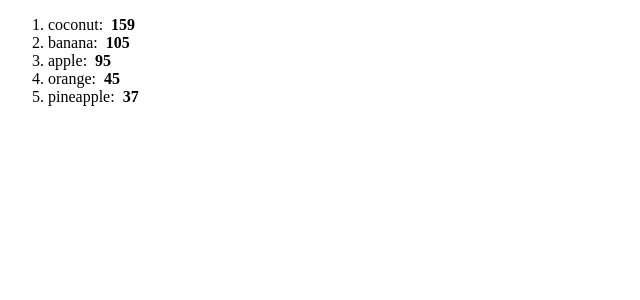
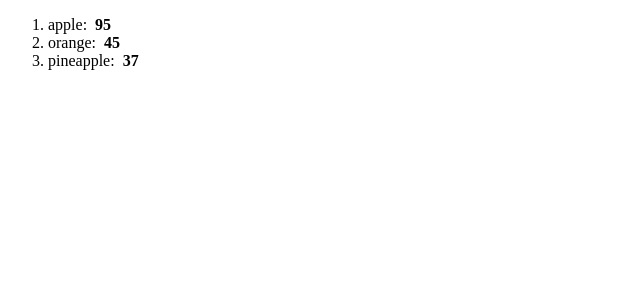
Before and after one commit to Daddanoy/react-course, a React (Vite) app in the folder my-react-ap/: page / in a window 1280 px wide. Shown: the top 300 px of the page, without its empty margins (0-640 px from the left). Built offline with nearby package versions, Linux system fonts and the light colour scheme.

Commit message:
Filtered low cal fruit with its correct id's an properties

```diff
--- a/my-react-ap/src/List.jsx
+++ b/my-react-ap/src/List.jsx
@@ -13,12 +13,14 @@ const fruits = [  {id: 1, name:'apple', calories: 95},
 //fruits.sort((a,b)=> a.name.localeCompare(b.name) ) SORTS STINGS IN AN ARRAY BY THEIR NAME PROPERTY ALPHABETICALLY
 //fruits.sort((a,b)=> b.name.localeCompare(a.name) ) reverse ALPHABETICAL
 
-fruits.sort((a,b) => a.calories - b.calories)//NUMERIC ORDER
-fruits.sort((a,b) => b.calories - a.calories)//REVERSE NUMERIC ORDER
+//fruits.sort((a,b) => a.calories - b.calories)//NUMERIC ORDER
+//fruits.sort((a,b) => b.calories - a.calories)//REVERSE NUMERIC ORDER
 
-const listItems = fruits.map(fruit => <li key={fruit.id}>
-                                      {fruit.name}: &nbsp;
-                                      <b>{fruit.calories}</b></li>
+const lowCalFruits = fruits.filter(fruit =>fruit.calories < 100)
+
+const listItems = lowCalFruits.map(lowCalFruit => <li key={lowCalFruit.id}>
+                                      {lowCalFruit.name}: &nbsp;
+                                      <b>{lowCalFruit.calories}</b></li>
 
 )
 
```
